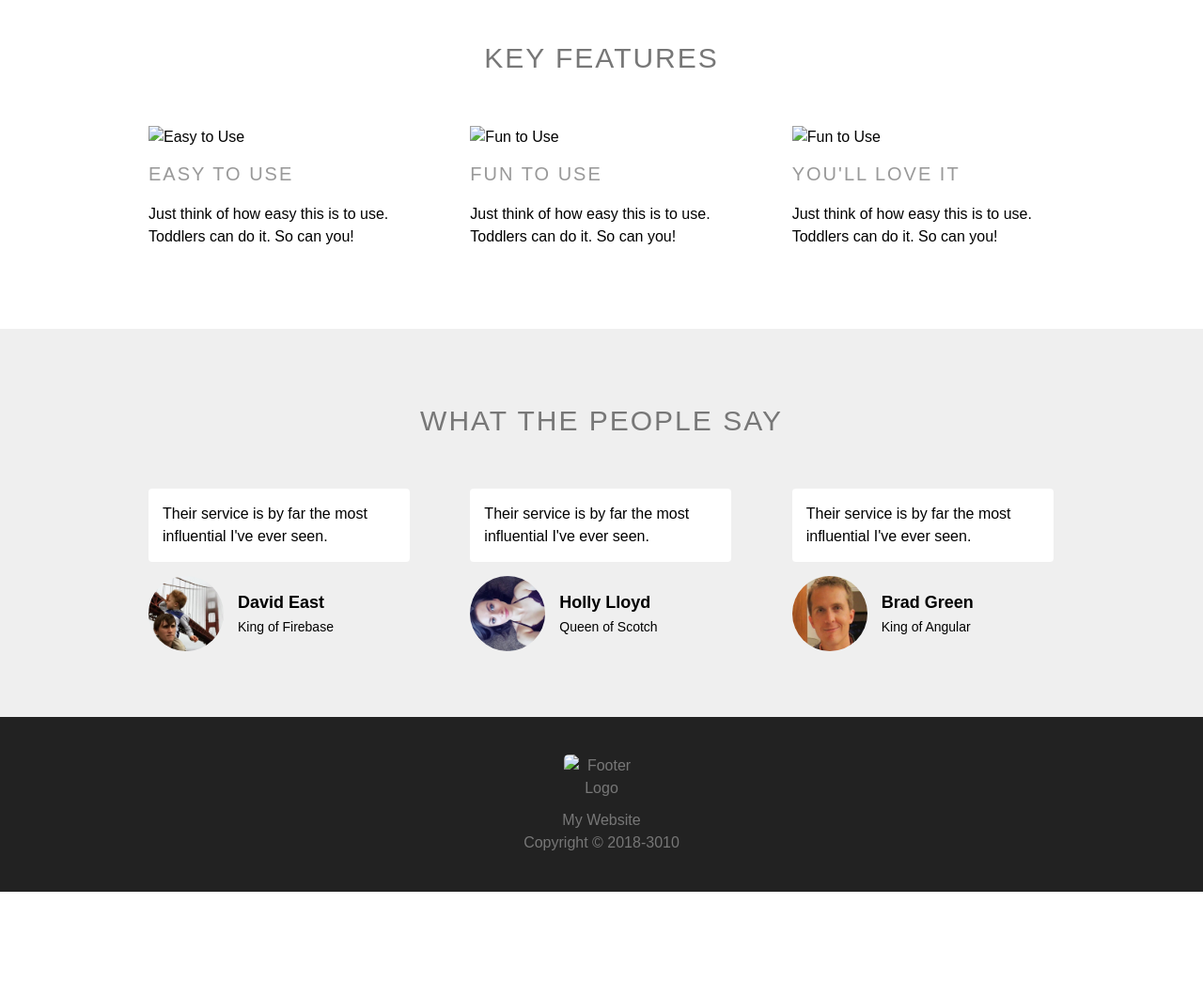
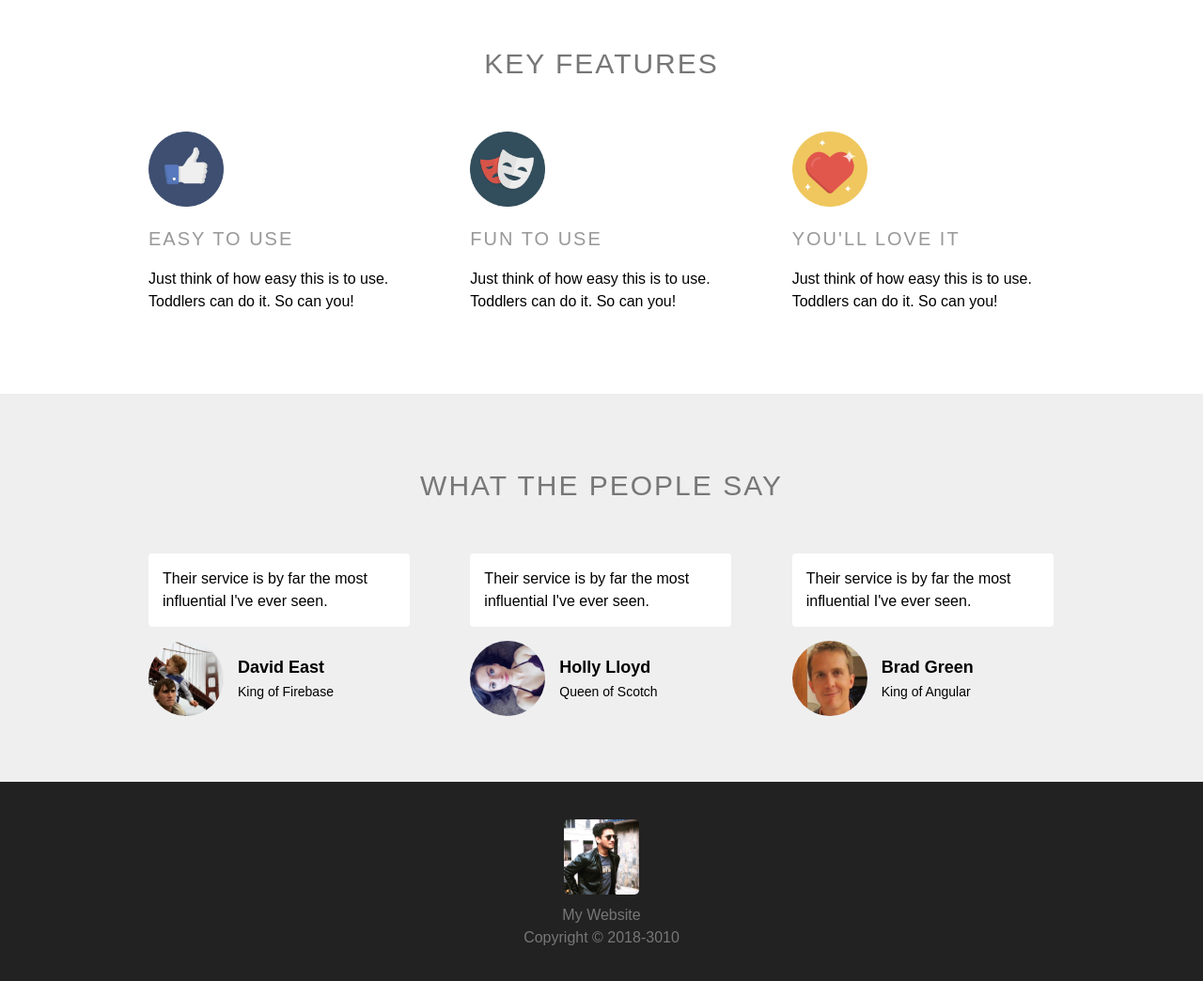
Before and after one commit to shadman-latif/My-WebPage, a plain HTML site: page index.html in a window 1280 px wide. Shown: the part 920-1964 px from the top of the page at 94% size. Before the commit the page ends 1869 px from the top, so only its background shows below. Drawn offline with Linux system fonts and the light colour scheme; files that its build step writes are made by us from their sources; files whose address does not match are found by name.

Commit message:
Update index.html

```diff
--- a/index.html
+++ b/index.html
@@ -13,7 +13,7 @@
 
         <!-- our main logo -->
         <a id="logo" href="index.html">
-            <img src="img/avatar.jpeg" alt="Logo">
+            <img src="avatar.jpeg" alt="Logo">
             <span>My Website</span>
         </a>
 
@@ -53,19 +53,19 @@
             </div>
 
             <div class="feature-box">
-                <img src="img/like.png" alt="Easy to Use">
+                <img src="like.png" alt="Easy to Use">
                 <h5>Easy to Use</h5>
                 <p>Just think of how easy this is to use. Toddlers can do it. So can you!</p>
             </div>
 
             <div class="feature-box">
-                <img src="img/faces.png" alt="Fun to Use">
+                <img src="faces.png" alt="Fun to Use">
                 <h5>Fun to Use</h5>
                 <p>Just think of how easy this is to use. Toddlers can do it. So can you!</p>
             </div>
 
             <div class="feature-box">
-                <img src="img/heart.png" alt="Fun to Use">
+                <img src="heart.png" alt="Fun to Use">
                 <h5>You'll Love It</h5>
                 <p>Just think of how easy this is to use. Toddlers can do it. So can you!</p>
             </div>
@@ -121,7 +121,7 @@
 
     <!-- the footer -->
     <footer>
-        <img src="img/avatar.jpeg" alt="Footer Logo">
+        <img src="avatar.jpeg" alt="Footer Logo">
         <span>My Website<br>Copyright &copy; 2018-3010 </span>
     </footer>
 
```
